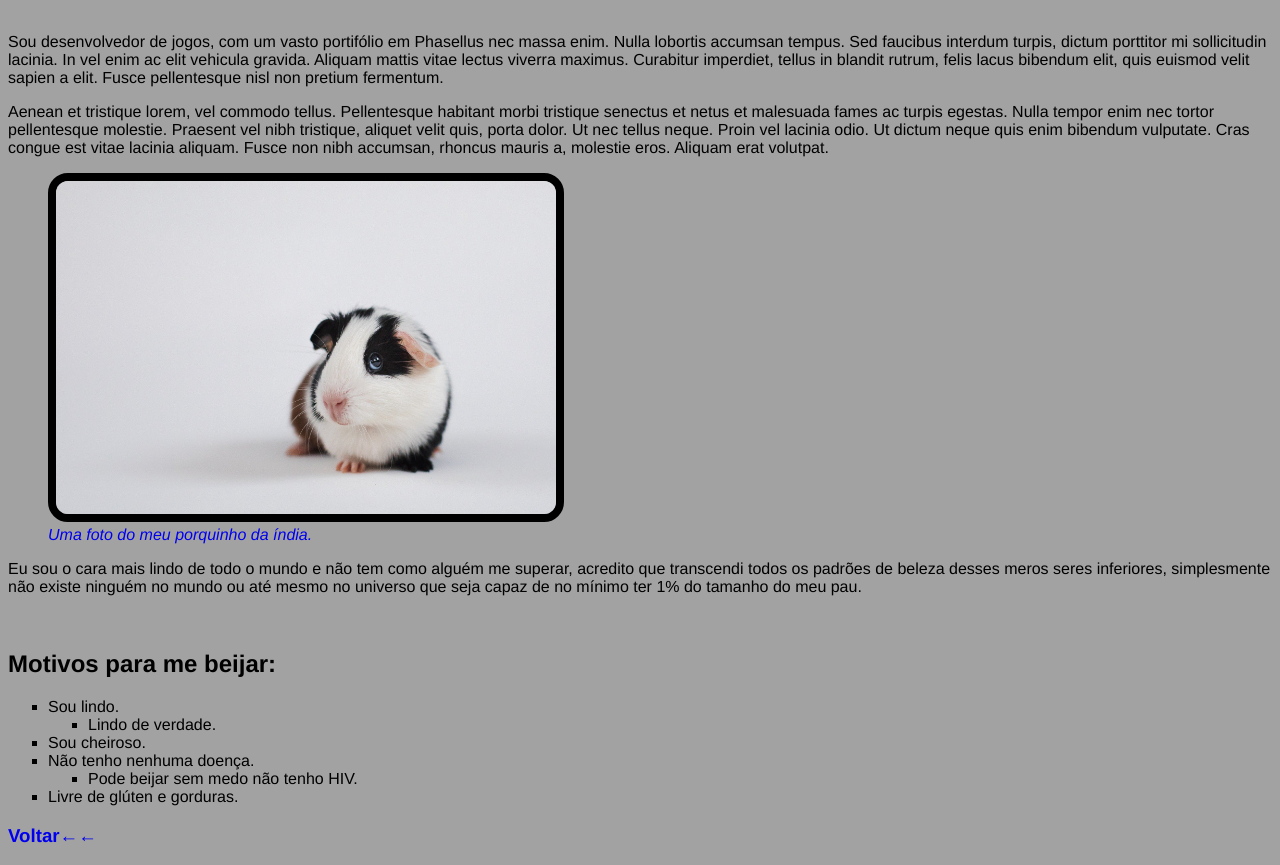
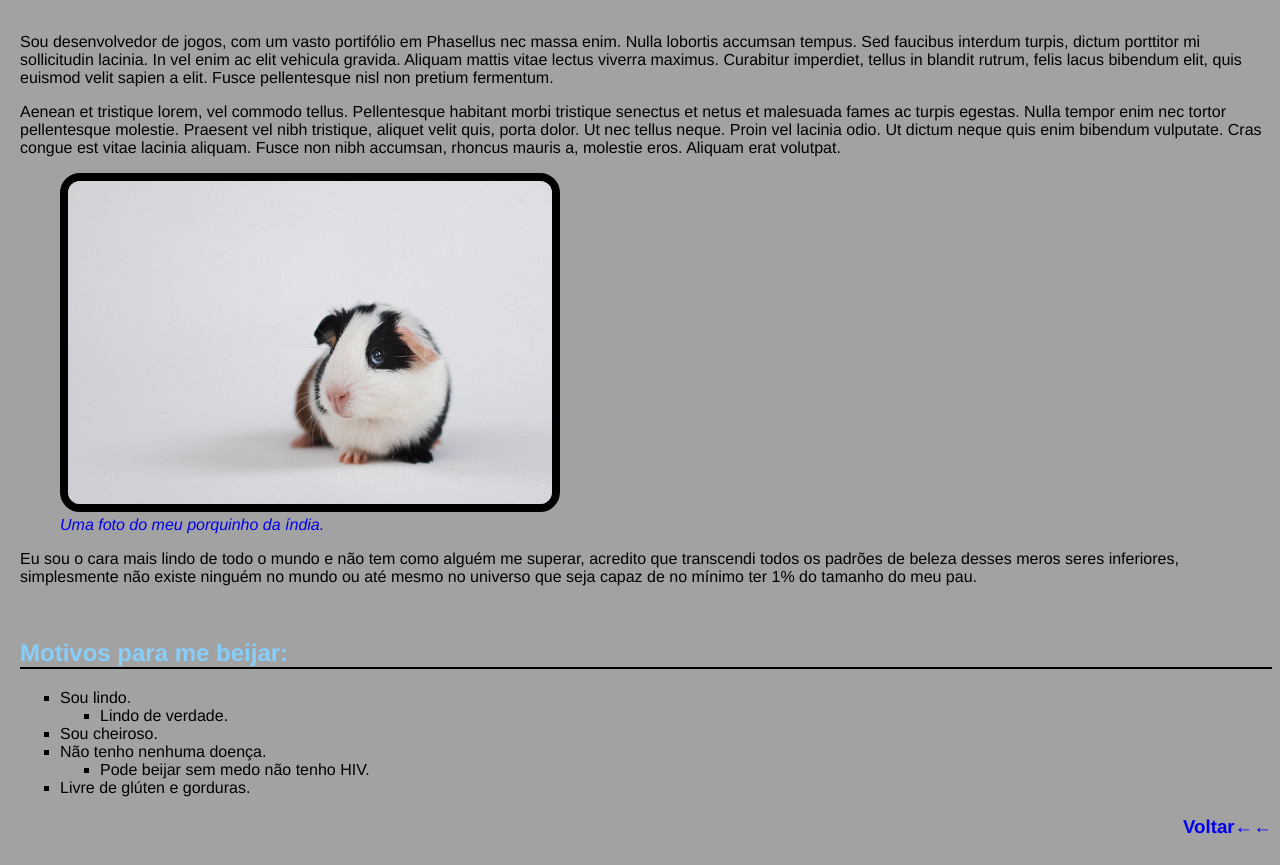
Before and after one commit to Councy/o-melhor-site-de-todos, a plain HTML site: page sobre.html in a window 1280 px wide. Shown: the part 91-956 px from the top of the page. Drawn offline with Linux system fonts and the light colour scheme.

Commit message:
arrumei o css

```diff
--- a/sobre.html
+++ b/sobre.html
@@ -6,6 +6,7 @@
     <meta name="viewport" content="width=device-width, initial-scale=1.0">
     <title>Sobre mim</title>
     <link rel="icon" type="image/png" href="img/logo.jpg">
+    <link rel="stylesheet" type="text/css" href="css/style.css">
     <link rel="stylesheet" type="text/css" href="css/style2.css">
 </head>
 <body>
@@ -37,7 +38,7 @@
     <li>Livre de glúten e gorduras.</li>
 </ol>
 </div>
-    <a class="link" href="/index.html">
+    <a class="link" href="index.html">
     <h3>Voltar←←</h3>
     </a>
 </body>
```
